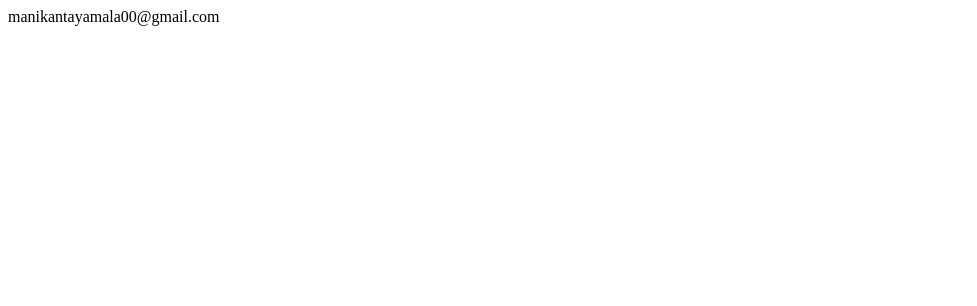
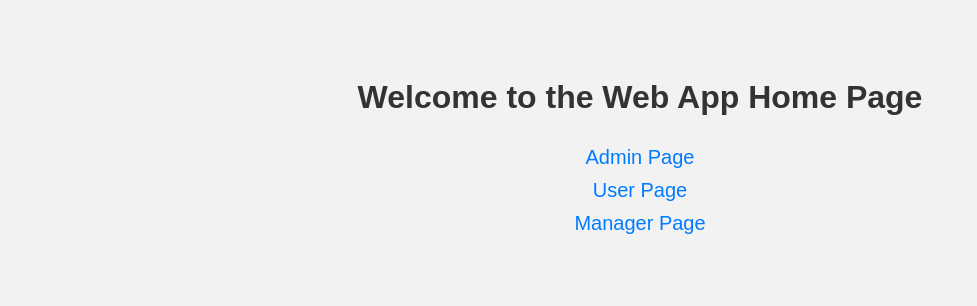
Before and after one commit to YamalaManikanta/Webappproject, a plain HTML site: page index.html in a window 1280 px wide. Shown: the whole page, without its empty margins (0-977 px from the left). Drawn offline with Linux system fonts and the light colour scheme.

Commit message:
Update index.html

```diff
--- a/index.html
+++ b/index.html
@@ -1 +1,39 @@
-manikantayamala00@gmail.com
+<!DOCTYPE html>
+<html lang="en">
+<head>
+  <meta charset="UTF-8">
+  <title>Web App Home Page</title>
+  <style>
+    body {
+      font-family: Arial, sans-serif;
+      background-color: #f2f2f2;
+      text-align: center;
+      padding: 50px;
+    }
+    h1 {
+      color: #333;
+    }
+    .links {
+      margin-top: 30px;
+    }
+    .links a {
+      display: block;
+      margin: 10px 0;
+      font-size: 20px;
+      text-decoration: none;
+      color: #007bff;
+    }
+    .links a:hover {
+      text-decoration: underline;
+    }
+  </style>
+</head>
+<body>
+  <h1>Welcome to the Web App Home Page</h1>
+  <div class="links">
+    <a href="admin.html">Admin Page</a>
+    <a href="user.html">User Page</a>
+    <a href="manager.html">Manager Page</a>
+  </div>
+</body>
+</html>
```
